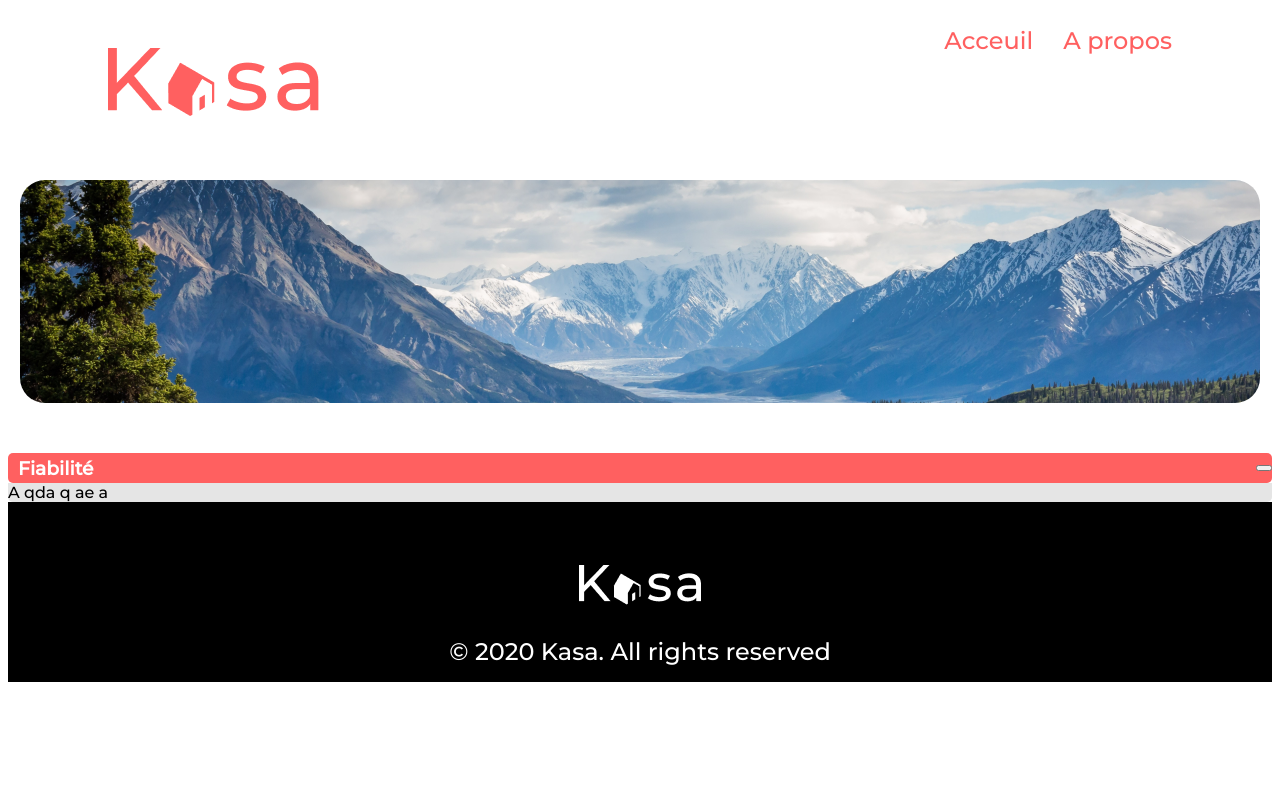
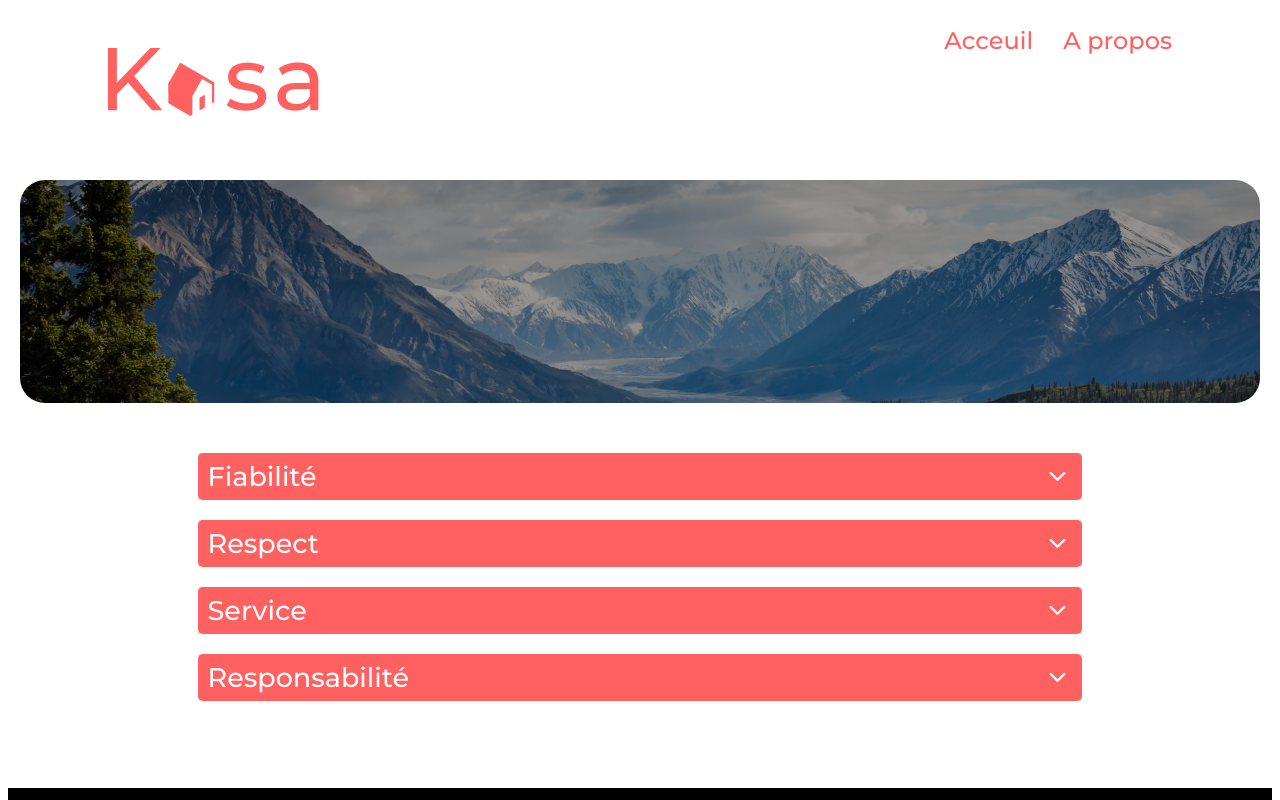
Before and after one commit to JeremyPheli/P11_Kasa, a React (Create React App) app: page /about in a window 1280 px wide. Shown: the top 800 px of the page. Built offline with nearby package versions, Linux system fonts and the light colour scheme.

Commit message:
page about

```diff
--- a/public/index.html
+++ b/public/index.html
@@ -5,6 +5,7 @@
     <link rel="icon" href="%PUBLIC_URL%/favicon.ico" />
     <meta name="viewport" content="width=device-width, initial-scale=1" />
     <meta name="theme-color" content="#000000" />
+    <link rel="stylesheet" href="https://cdnjs.cloudflare.com/ajax/libs/font-awesome/6.2.0/css/all.min.css" integrity="sha512-xh6O/CkQoPOWDdYTDqeRdPCVd1SpvCA9XXcUnZS2FmJNp1coAFzvtCN9BmamE+4aHK8yyUHUSCcJHgXloTyT2A==" crossorigin="anonymous" referrerpolicy="no-referrer" />
     <meta
       name="description"
       content="Web site created using create-react-app"
--- a/src/components/DropDown.js
+++ b/src/components/DropDown.js
@@ -1,23 +1,48 @@
 import React, { useState } from "react";
 import "../styles/about.css";
 
-const DropDown = () => {
+const DropDown = ({ props, title }) => {
   const [isDown, setIsDown] = useState(false);
 
   const handleClick = () => {
     isDown ? setIsDown(false) : setIsDown(true);
   };
 
+  const displayProps = () => {
+    if (typeof props === "object") {
+      return (
+        <ul>
+          {props.map((item, index) => (
+            <li key={index}>{item}</li>
+          ))}
+        </ul>
+      );
+    } else {
+      return <p>{props}</p>;
+    }
+  };
+
   return (
     <div className="dropdown">
       <div className="dropdown-head">
-        <h3>Fiabilité</h3>
-        <button type="button">
-          <i class="fa-solid fa-chevron-up"></i>
+        <h3>{title}</h3>
+        <button type="button" onClick={() => handleClick()}>
+          {isDown ? (
+            <i class="fa-solid fa-chevron-up"></i>
+          ) : (
+            <i class="fa-solid fa-chevron-down"></i>
+          )}
         </button>
       </div>
-
-      <div className="dropdown-content">A qda q ae a</div>
+      {isDown && (
+        <div
+          className={
+            isDown ? "dropdown-content dropdown-active" : "dropdown-content"
+          }
+        >
+          {displayProps()}
+        </div>
+      )}
     </div>
   );
 };
--- a/src/pages/About.js
+++ b/src/pages/About.js
@@ -4,10 +4,20 @@ import DropDown from "../components/DropDown";
 import "../styles/about.css";
 
 const About = () => {
+  const data = [
+    "Les annonces postées sur Kasa garantissent une fiabilité totale. Les photos ainsi que les descriptions sont parfaitement conformes aux logements correspondant.",
+    "La bienveillance fait partie des valeurs fondatrices de Kasa. Tout comportement discriminatoire ou de perturbation du voisinage entraînera une exclusion de notre plateforme.",
+    "Nos équipes se tiennent à votre entière disposition pour vous fournir une expérience parfaite et répondre à l'ensemble de vos questions.",
+    "Kasa peut être tenu responsable en vertu des dispositions légales applicables en cas de faute intentionnelle et grave commise par nous, nos représentants légaux, administrateurs ou mandataires. ",
+  ];
+
   return (
     <div className="main">
       <BannerAbout />
-      <DropDown />
+      <DropDown props={data[0]} title={"fiabilité"} />
+      <DropDown props={data[1]} title={"respect"} />
+      <DropDown props={data[2]} title={"service"} />
+      <DropDown props={data[3]} title={"responsabilité"} />
     </div>
   );
 };
--- a/src/styles/about.css
+++ b/src/styles/about.css
@@ -3,6 +3,14 @@
 .main {
 display: flex;
 flex-direction: column;
+align-items: center;
+min-height: 76vh;
+}
+
+.dropdown {
+    margin-bottom: 20px;
+    width: 70%;
+    background-color: #e5e5e5;
 }
 
 .dropdown-head {
@@ -11,17 +19,32 @@ flex-direction: column;
     border-radius: 5px;
     color: #fff;
     display: flex;
-    height: 30px;
+    height: 47px;
     justify-content: space-between;
     font-family: 'Montserrat', sans-serif;
 }
 
 h3 {
     margin-left: 10px;
+    font-weight: 500;
+    font-size: 27px;
+    text-transform: capitalize;
 }
 
 .dropdown-content {
     background-color: #e5e5e5;
     border-radius: 0 0 5px 5px;
     font-family: 'Montserrat', sans-serif;
+    font-size: 25px;
+    color: #ff6060;
+    padding-left: 15px;
 }
+
+button {
+    background-color: transparent;
+    padding-right: 16px;
+    font-size: 18px;
+    border: 0;
+    cursor: pointer;
+    color: white;
+}
--- a/src/styles/banner.css
+++ b/src/styles/banner.css
@@ -17,6 +17,7 @@
 .banner-about-img {
     border-radius: 25px;
     margin-bottom: 50px;
+    filter: brightness(0.6);
 }
 
 
```
Also changed, not shown: src/styles/app.css (deleted).
